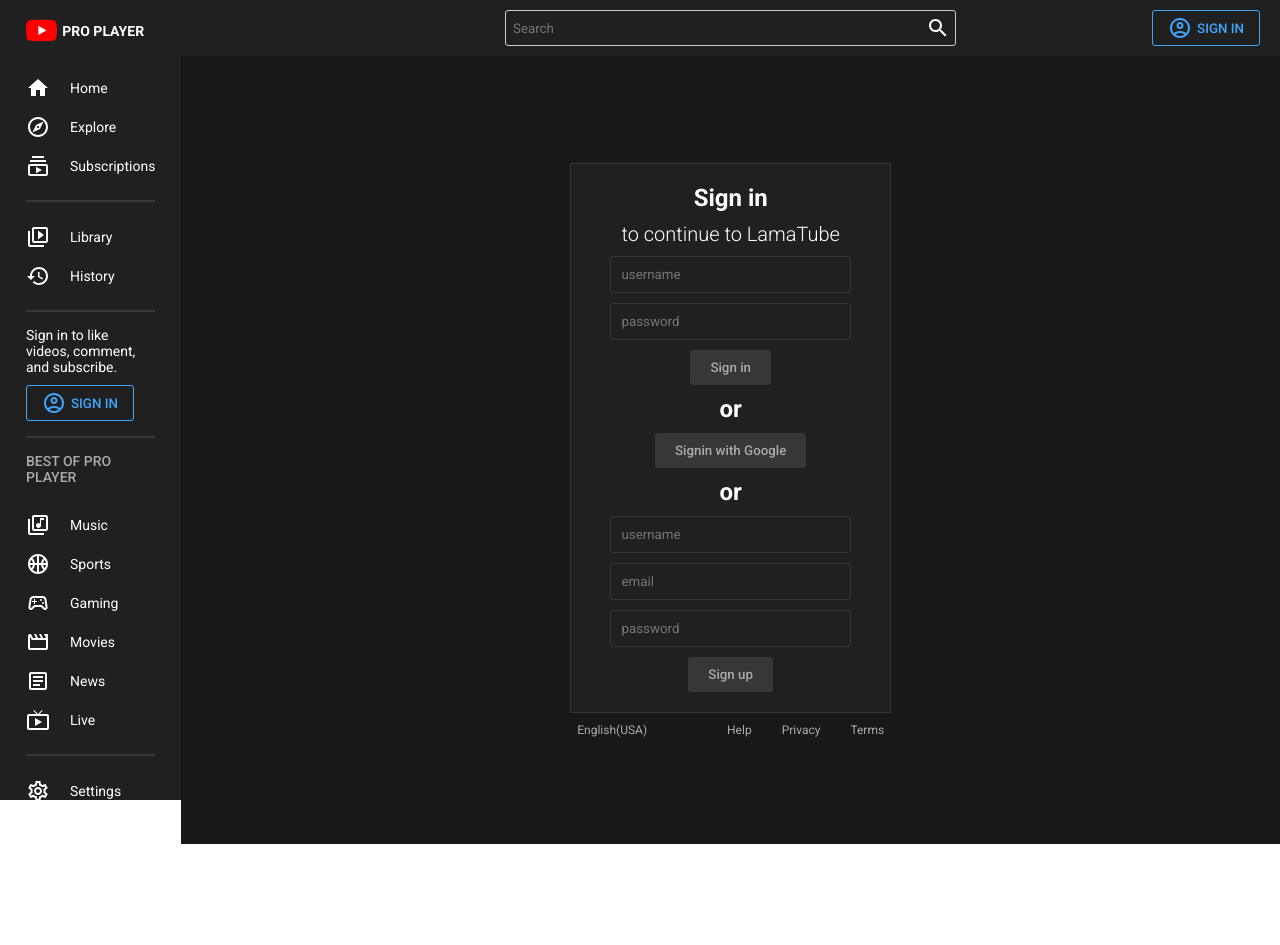
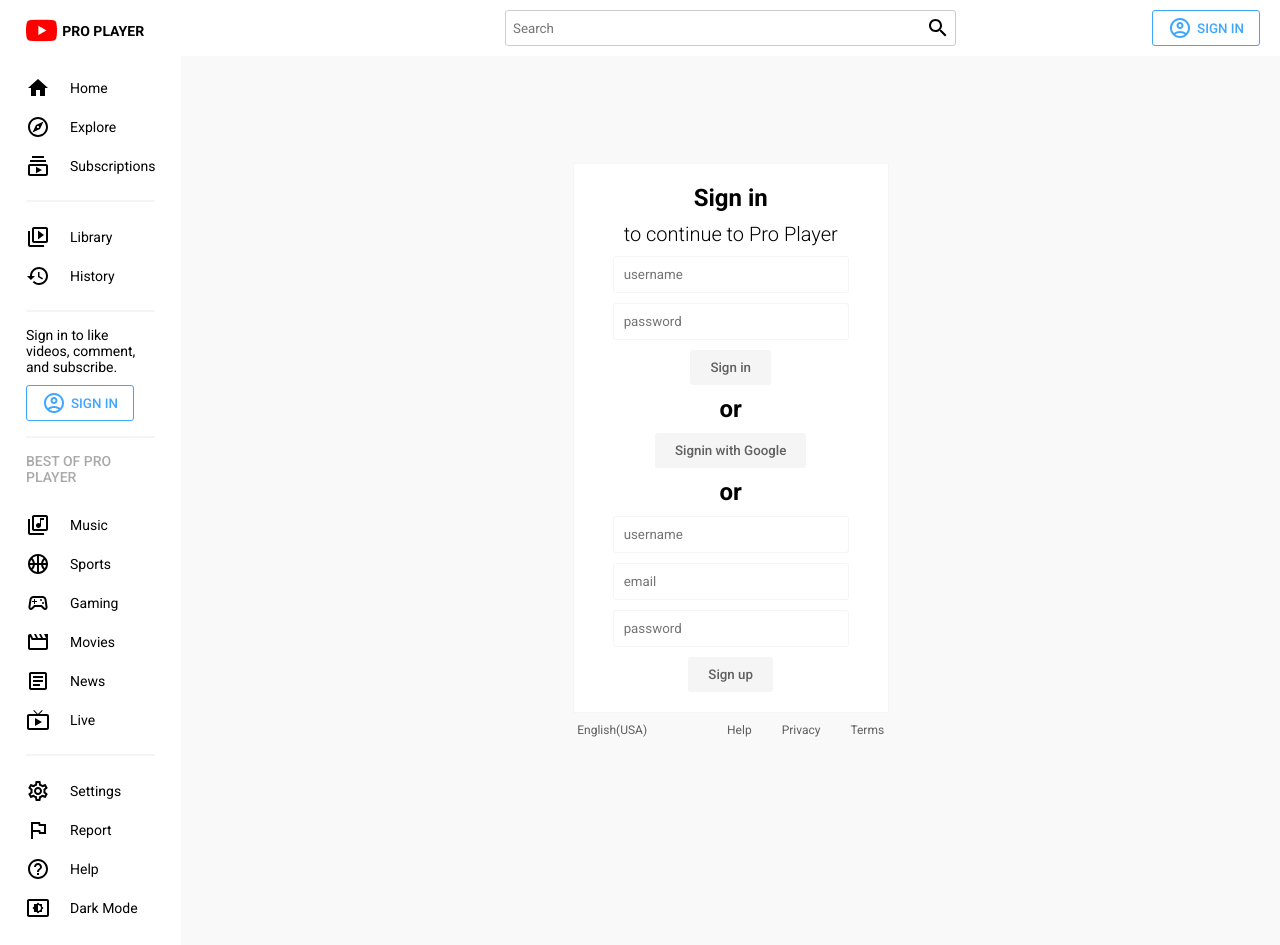
Before and after one commit to PRO-11/Video-App, a React (Create React App) app in the folder client/: page /signin in a window 1280 px wide. Built offline with nearby package versions, Linux system fonts and the light colour scheme; no server answers.

Commit message:
Vercel config

```diff
--- a/client/src/App.js
+++ b/client/src/App.js
@@ -22,7 +22,7 @@
 `;
 
 function App() {
-  const [darkMode, setDarkMode] = useState(true);
+  const [darkMode, setDarkMode] = useState(false);
 
   return (
     <ThemeProvider theme={darkMode ? darkTheme : lightTheme}>
--- a/client/src/components/Comment.jsx
+++ b/client/src/components/Comment.jsx
@@ -49,13 +49,13 @@
   },[])
   return (
     <Container>
-      <Avatar src={channel.img} />
+      <Avatar src={channel?.img} />
       <Details>
         <Name>
-          {channel.name} <Date>1 day ago</Date>
+          {channel?.name} <Date>1 day ago</Date>
         </Name>
         <Text>
-         {comment.desc}
+         {comment?.desc}
         </Text>
       </Details>
     </Container>
--- a/client/src/components/Comments.jsx
+++ b/client/src/components/Comments.jsx
@@ -44,7 +44,7 @@
   return (
     <Container>
       <NewComment>
-        <Avatar src={currentUser.img} />
+        <Avatar src={currentUser?.img} />
         <Input placeholder="Add a comment..." />
       </NewComment>
       {comments.map((comment)=>{
--- a/client/src/components/Menu.jsx
+++ b/client/src/components/Menu.jsx
@@ -22,7 +22,7 @@
 const Container = styled.div`
   flex: 1;
   background-color: ${({ theme }) => theme.bgLighter};
-  height: 100vh;
+  height: auto;
   color: ${({ theme }) => theme.text};
   font-size: 14px;
   position: sticky;
--- a/client/src/components/Navbar.jsx
+++ b/client/src/components/Navbar.jsx
@@ -43,7 +43,7 @@
   border: none;
   background-color: transparent;
   outline: none;
-
+  color: ${({ theme }) => theme.text};
 `;
 
 const Button = styled.button`
@@ -84,7 +84,7 @@
     <Container>
       <Wrapper>
         <Search>
-          <Input placeholder="Search" onChange={(e)=>setQ(e.target.value)}/>
+          <Input placeholder="Search" onChange={(e)=>setQ(e.target.value)} />
           <SearchOutlinedIcon onClick={()=>navigate(`/search?q=${q}`)}/>
         </Search>
         {currentUser?
--- a/client/src/pages/SignIn.jsx
+++ b/client/src/pages/SignIn.jsx
@@ -83,6 +83,18 @@
       dispatch(loginFailure())
     }
   }
+  const handleSignup=async(e)=>{
+    e.preventDefault()
+    dispatch(loginStart)
+    try {
+      const res=await axios.post("/auth/signup",{name,password,email})
+      console.log(res.data)
+      alert('Account Created! Login To continue')
+
+    } catch (err) {
+
+    }
+  }
 
   const signInWithGoogle=async()=>{
     dispatch(loginStart)
@@ -105,7 +117,7 @@
     <Container>
       <Wrapper>
         <Title>Sign in</Title>
-        <SubTitle>to continue to LamaTube</SubTitle>
+        <SubTitle>to continue to Pro Player</SubTitle>
         <Input placeholder="username" onChange={e=>setName(e.target.value)}/>
         <Input type="password" placeholder="password" onChange={e=>setPassword(e.target.value)} />
         <Button onClick={handleLogin}>Sign in</Button>
@@ -115,7 +127,7 @@
         <Input placeholder="username" onChange={e=>setName(e.target.value)}/>
         <Input placeholder="email" onChange={e=>setEmail(e.target.value)}/>
         <Input type="password" placeholder="password" onChange={e=>setPassword(e.target.value)}/>
-        <Button>Sign up</Button>
+        <Button onClick={handleSignup}>Sign up</Button>
       </Wrapper>
       <More>
         English(USA)
--- a/client/src/pages/Video.jsx
+++ b/client/src/pages/Video.jsx
@@ -165,7 +165,7 @@
     <Container>
       <Content>
         <VideoWrapper>
-         <VideoFrame src={currentVideo.videoUrl} controls/>
+         <VideoFrame src={currentVideo?.videoUrl} controls/>
         </VideoWrapper>
         <Title>{currentVideo?.title}</Title>
         <Details>
@@ -205,12 +205,12 @@
             </ChannelDetail>
           </ChannelInfo>
           <Subscribe onClick={handleSub}>
-            {currentUser?.subscribedUsers?.includes(channel._id)?"SUBSCRIBED":"SUBSCRIBE"}</Subscribe>
+            {currentUser?.subscribedUsers?.includes(channel?._id)?"SUBSCRIBED":"SUBSCRIBE"}</Subscribe>
         </Channel>
         <Hr />
-        <Comments videoId={currentVideo._id}/>
+        <Comments videoId={currentVideo?._id}/>
       </Content>
-     <Recommendation tags={currentVideo.tags}/>
+     <Recommendation tags={currentVideo?.tags}/>
     </Container>
   );
 };
```
Also changed, not shown: 1 other file (tests, documents, lock files or other folders).
